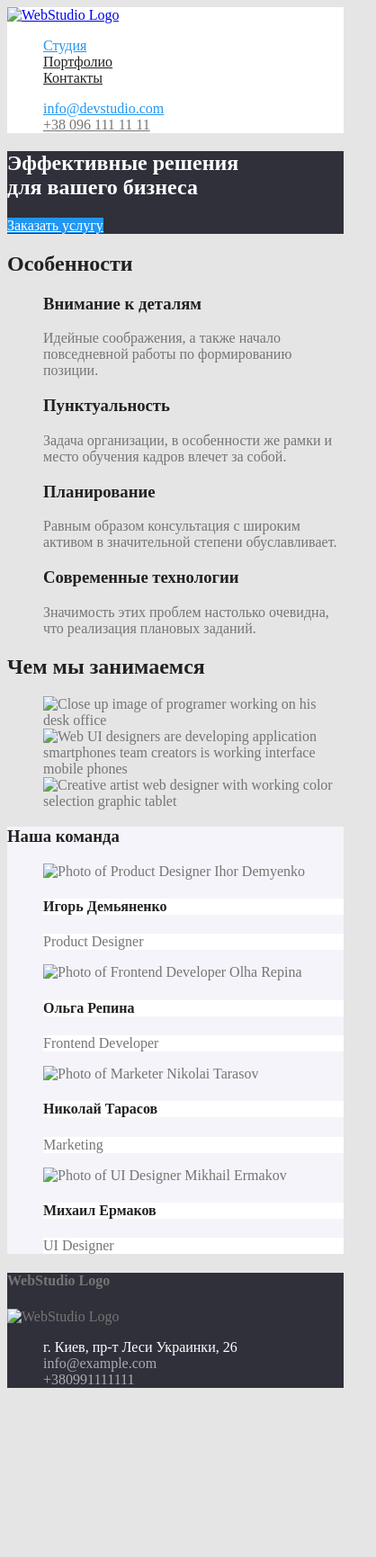
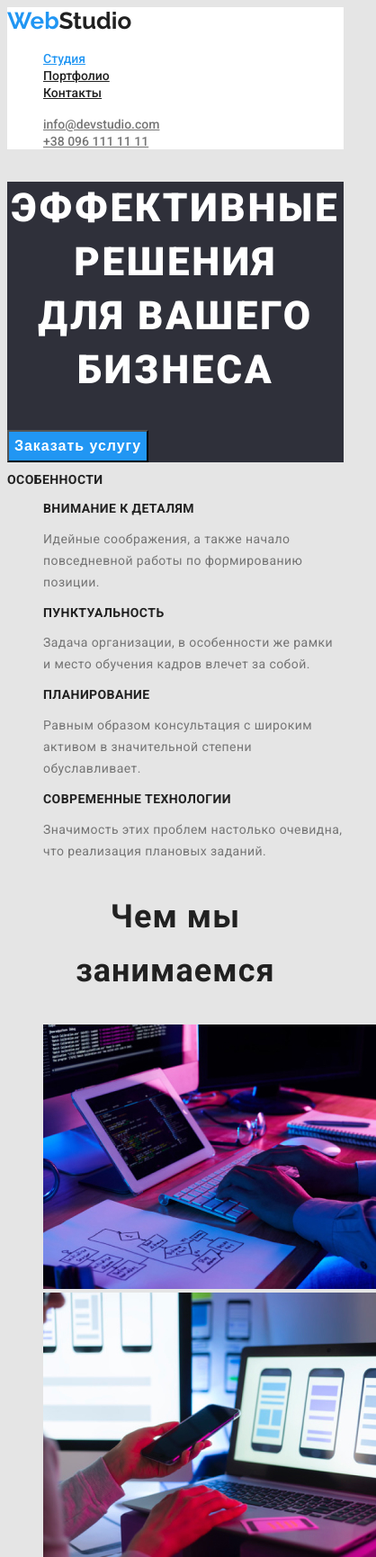
Before and after one commit to anastasiiaLoz/goit-markup-hw-02, a plain HTML site: page index.html in a window 390 px wide. Shown: the top 1731 px of the page at 90% size, 418 px wide, since content can reach past the window. Before the commit the page ends 1559 px from the top, so only its background shows below. Drawn offline with Linux system fonts and the light colour scheme.

Commit message:
Добавляет файлы

```diff
--- a/css/styles.css
+++ b/css/styles.css
@@ -15,11 +15,13 @@
   --accent-color: #2196f3;
   --primary-background-color: #e5e5e5;
   --secondary-background-color: #f5f4fa;
-  --header-banner-background-color: #2f303a;
+  --banner-footer-background-color: #2f303a;
   --banner-text-color: rgba(255, 255, 255, 0.6);
 }
 
 body {
+  font-family: "Raleway", sans-serif;
+  font-family: "Roboto", sans-serif;
   background-color: var(--primary-background-color);
   color: var(--primary-text-color);
 }
@@ -28,37 +30,68 @@ ul {
   list-style: none;
 }
 
+/*_____ Header____ */
+
 header {
   background-color: var(--white-color);
 }
 
-/* Website Navigation */
-.site-nav a {
+/* ____LOGO____ */
+
+.header-logo,
+.footer-logo {
+  font-family: Raleway;
+  font-weight: 700;
+  font-size: 26px;
+  line-height: 1.19;
+  text-decoration: none;
+}
+
+.header-logo {
+  background-color: var(--white-color);
+}
+
+.logoWeb {
+  color: var(--accent-color);
+}
+
+.footer-logoStudio {
+  color: var(--white-color);
+}
+
+.header-logoStudio {
   color: var(--secondary-text-color);
 }
 
-.site-nav .link:hover,
-.site-nav .link:focus {
-  color: var(--accent-color);
+/* _____Website Navigation____ */
+
+.site-nav a {
+  color: var(--secondary-text-color);
+  font-weight: 500;
+  font-size: 14px;
+  line-height: 1.14;
 }
 
+.site-nav .link:hover,
+.site-nav .link:focus,
 .site-nav .link.current {
   color: var(--accent-color);
 }
 
-/* Email & Phone# links */
-.auth-nav {
+/* ___Header Email & Phone#____ */
+
+.auth-nav a {
+  color: var(--primary-text-color);
+  font-weight: 500;
+  font-size: 14px;
+  line-height: 1.14;
 }
 
 .auth-nav a:focus {
   color: var(--accent-color);
 }
 
-.auth-nav a {
-  color: var(--secondary-text-color);
-}
-
-.auth-nav .mail-link {
+.auth-nav .mail-link:hover {
   color: var(--accent-color);
 }
 
@@ -71,68 +104,147 @@ header {
   color: var(--accent-color);
 }
 
-/* Banner styles */
-.banner {
-  background-color: var(--header-banner-background-color);
+/* ______Banner Section_____*/
+.banner,
+.footer {
+  background-color: var(--banner-footer-background-color);
 }
 
 .banner-title {
+  font-weight: 900;
+  font-size: 44px;
+  line-height: 1.36;
+  text-align: center;
+  letter-spacing: 0.06em;
+  text-transform: uppercase;
   color: var(--white-color);
 }
 
-/* Section styles */
-.section-title {
+.banner-button {
+  font-weight: 700;
+  font-size: 16px;
+  line-height: 1.87;
+  text-align: center;
+  letter-spacing: 0.06em;
+  color: var(--white-color);
+  background-color: var(--accent-color);
+  text-decoration: none;
+}
+
+/*____Specialties Section___ */
+
+.specials-section,
+.work-section {
+  background-color: var(--primary-background-color);
+}
+.specials-section-title {
+  font-weight: 700;
+  font-size: 14px;
+  line-height: 1.14;
+  letter-spacing: 0.03em;
+  text-transform: uppercase;
   color: var(--secondary-text-color);
 }
 
-.section .backcolor {
-  background-color: var(--white-color);
+.specials-text {
+  color: var(--primary-text-color);
 }
 
-/* Footer section styles */
+.specials-section-text,
+.footer-address,
+.footer-email,
 .footer {
-  background-color: var(--header-banner-background-color);
+  font-weight: 400;
+  font-size: 14px;
+  line-height: 1.71;
+  letter-spacing: 0.03em;
 }
+
+/* ___What do we do section___ */
+
+.work-section-title,
+.team-section-title {
+  font-weight: 700;
+  font-size: 36px;
+  line-height: 1.67;
+  text-align: center;
+  letter-spacing: 0.03em;
+  color: var(--secondary-text-color);
+}
+
+/* ___Our Team Section____ */
+
+.team-section {
+  background-color: var(--secondary-background-color);
+}
+
+.team-section-name,
+.team-section-occupation {
+  background-color: var(--white-color);
+  font-size: 16px;
+  line-height: 1.19;
+  text-align: center;
+  letter-spacing: 0.03em;
+}
+
+.team-section-name {
+  font-weight: 500;
+  color: var(--secondary-text-color);
+}
+
+.team-section-occupation {
+  font-weight: 400;
+  color: var(--primary-text-color);
+}
+
+/* ____Footer section____*/
+
 .footer-address {
   color: var(--white-color);
 }
 
-.footer-email {
-  color: var(--banner-text-color);
-}
-
+.footer-email,
 .footer-phone {
   color: var(--banner-text-color);
 }
 
-/* Team section */
-.team-section {
+/* _____Tabs Buttons_____ */
+
+.tabs-btn {
+  font-weight: 500;
+  font-family: Roboto;
+  font-size: 16px;
+  line-height: 1.62;
+  letter-spacing: 0.03em;
   background-color: var(--secondary-background-color);
 }
 
-.team-section .backcolor {
-  background-color: var(--white-color);
-}
-
-/* Оформление кнопок */
-.button {
-  color: var(--secondary-text-color);
-}
-.button-secondary {
-  color: var(--secondary-text-color);
-  background-color: rgba(245, 244, 250, 1);
-}
-
-.button-primary {
-  color: var(--white-color);
-  background-color: var(--accent-color);
-}
-
-.button .current {
+.tabs-btn:focus,
+.tabs-btn:hover {
   color: var(--accent-color);
 }
 
-.button a:focus,
-.button a:hover {
+.tabs-btn.current {
   color: var(--accent-color);
 }
+
+/* _____Projects Section_____ */
+.projects-section-name {
+  font-weight: 700;
+  font-size: 18px;
+  line-height: 2;
+  letter-spacing: 0.06em;
+  color: var(--secondary-text-color);
+}
+.projects-section-description {
+  font-weight: 400;
+  font-size: 16px;
+  line-height: 1.87;
+  letter-spacing: 0.03em;
+  color: var(--primary-text-color);
+}
+
+.projects-section-name,
+.projects-section-description {
+  background-color: var(--white-color);
+}
--- a/index.html
+++ b/index.html
@@ -4,16 +4,17 @@
     <meta charset="UTF-8">
     <meta name="viewport" content="width=device-width, initial-scale=1.0">
     <title>Document</title>
+    <link rel="preconnect" href="https://fonts.gstatic.com">
+    <link href="https://fonts.googleapis.com/css2?family=Raleway:wght@700&family=Roboto:wght@400;500;700;900&display=swap"
+        rel="stylesheet">
     <link rel="stylesheet" href="./css/styles.css">
 </head>
 <body>
-
+    <main>
         <header>
             <!-- Header  -->
-        <nav>
-            <a href="/">
-             <img src="./css/images/Homework-1-/WebStudio.png" alt="WebStudio Logo">
-             </a>
+            <nav class="header">
+                <a class="header-logo"  href="/"><span class="logoWeb">Web</span><span class="header-logoStudio">Studio</span></a>
                 <ul class="site-nav list">
                     <li><a href="" class="link current"> Студия</a></li>
                     <li><a href="./portfolio.html" target="blank" class="link"> Портфолио</a></li>
@@ -29,89 +30,86 @@
         <!--Banner section-->
         <section class="banner">
             <h1 class="banner-title">Эффективные решения<br />для вашего бизнеса</h1>
-        <a href="" class="button-primary">Заказать услугу</a>
+            <button type="button" class="banner-button">Заказать услугу</button>
         </section>
 
         <!--Specialties section-->
-    <section class="section">
-        <h2 class="section-title">Особенности</h2>
+        <section class="specials-section">
+            <!-- Title Особенности позже скроется -->
+            <h2 class="specials-section-title">Особенности</h2>
             <ul>
                 <li>
-                <h3 class="section-title">Внимание к деталям</h3>
-            </li>
-            <li>
-                <p>Идейные соображения, а также начало повседневной работы по формированию позиции.</p>
+                    <h3 class="specials-section-title">Внимание к деталям</h3>
+                    <p class="specials-section-text">Идейные соображения, а также начало повседневной работы по формированию позиции.</p>
                 </li>
 
                 <li>
-                <h3 class="section-title">Пунктуальность</h3>
-            </li>
-            <li>
-                <p>Задача организации, в особенности же рамки и место обучения кадров влечет за собой.</p>
+                    <h3 class="specials-section-title">Пунктуальность</h3>
+                    <p class="specials-section-text">Задача организации, в особенности же рамки и место обучения кадров влечет за собой.</p>
                 </li>
 
                 <li>
-                <h3 class="section-title">Планирование</h3>
-            </li>
-            <li>
-                <p>Равным образом консультация с широким активом в значительной степени обуславливает.</p>
+                    <h3 class="specials-section-title">Планирование</h3>
+                    <p class="specials-section-text">Равным образом консультация с широким активом в значительной степени обуславливает.</p>
                 </li>
 
                 <li>
-                <h3 class="section-title">Современные технологии</h3>
-            </li>
-            <li>
-                <p>Значимость этих проблем настолько очевидна, что реализация плановых заданий.</p>
+                    <h3 class="specials-section-title">Современные технологии</h3>
+                    <p class="specials-section-text">Значимость этих проблем настолько очевидна, что реализация плановых заданий.</p>
                 </li>
             </ul>
         </section>
 
         <!--What do we do section-->
-    <section class="section">
-        <h2 class="section-title">Чем мы занимаемся</h2>
-        <ul>
-            <li><img src="./css/images/Homework-1-/img.svg" alt="Close up image of programer working on his desk office" width="370"></li>
-            <li><img src="./css/images/Homework-1-/img-2.svg" alt="Web UI designers are developing application smartphones team creators is working interface mobile phones" width="370"></li>
-            <li><img src="./css/images/Homework-1-/img-3.svg" alt="Creative artist web designer with working color selection graphic tablet" width="370"></li>
+        <section class="work-section">
+            <h2 class="work-section-title">Чем мы занимаемся</h2>
+            <ul class="work-section-images">
+                <li><img src="./images/box 1.jpg" alt="Close up image of programer working on his desk office" width="370"></li>
+                <li><img src="./images/box 2.jpg" alt="Web UI designers are developing application smartphones team creators is working interface mobile phones" width="370"></li>
+                <li><img src="./images/box 3.jpg" alt="Creative artist web designer with working color selection graphic tablet" width="370"></li>
             </ul>
         </section>
 
         <!--Our Team section-->
         <section class="team-section">
-        <h3 class="section-title">Наша команда</h3>
+            <h2 class="team-section-title">Наша команда</h2>
             <ul>
                 <li>
-                <img src="./css/images/Homework-1-/img-4.jpg" alt="Photo of Product Designer Ihor Demyenko" width="270">
-                <h4 class="section-title backcolor">Игорь Демьяненко</h4>
-                <p class="backcolor">Product Designer</p>
+                    <img src="./images/img.1.jpg" alt="Photo of Product Designer Ihor Demyenko" width="270">
+                    <h3 class="team-section-name">Игорь Демьяненко</h3>
+                    <p class="team-section-occupation">Product Designer</p>
                 </li>
                 <li>
-                <img src="./css/images/Homework-1-/img.jpg" alt="Photo of Frontend Developer Olha Repina" width="270">
-                <h4 class="section-title backcolor">Ольга Репина</h4>
-                <p class="backcolor">Frontend Developer</p>
+                    <img src="./images/img.2.jpg" alt="Photo of Frontend Developer Olha Repina" width="270">
+                    <h3 class="team-section-name">Ольга Репина</h3>
+                    <p class="team-section-occupation">Frontend Developer</p>
                 </li>
                 <li>
-                <img src="./css/images/Homework-1-/img-2.jpg" alt="Photo of Marketer Nikolai Tarasov" width="270">
-                <h4 class="section-title backcolor">Николай Тарасов</h4>
-                <p class="backcolor">Marketing</p>
+                    <img src="./images/img.3.jpg" alt="Photo of Marketer Nikolai Tarasov" width="270">
+                    <h3 class="team-section-name">Николай Тарасов</h3>
+                    <p class="team-section-occupation">Marketing</p>
                 </li>
                 <li>
-                <img src="./css/images/Homework-1-/img-3.jpg" alt="Photo of UI Designer Mikhail Ermakov" width="270">
-                <h4 class="section-title backcolor">Михаил Ермаков</h4>
-                <p class="backcolor">UI Designer</p>
+                    <img src="./images/img.4.jpg" alt="Photo of UI Designer Mikhail Ermakov" width="270">
+                    <h3 class="team-section-name">Михаил Ермаков</h3>
+                    <p class="team-section-occupation">UI Designer</p>
                 </li>
             </ul>
         </section>
 
         <!--Footer section-->
-    <section class="footer">
-        <h4>WebStudio Logo</h4>
-        <img src="./css/images/Homework-1-/WebStudio Footer.png" alt="WebStudio Logo">
+
+        <div class="footer">
+            <a class="footer-logo" href="/"> <span class="logoWeb">Web</span><span class="footer-logoStudio">Studio</span></a>
+            <address class="footer-address">
+                г. Киев, пр-т Леси Украинки, 26
+            </address>
             <ul>
-            <li class="footer-address">г. Киев, пр-т Леси Украинки, 26</li>
-            <li class="footer-email">info@example.com</li>
-            <li class="footer-phone">+380991111111</li>
+                <li>
+                    <a class="footer-email" href="mailto:info@devstudio.com">info@devstudio.com</a>
+                    <a class="footer-phone" href="tel:+380961111111">+38 096 111 11 11</a>
+                </li>
             </ul>
-    </section>
-
+        </div>
+    </main>
     </body>
```
Also changed, not shown: portfolio.html (+84 -67 lines), 1 other file. Lines whose indentation alone changed are shown as unchanged.
